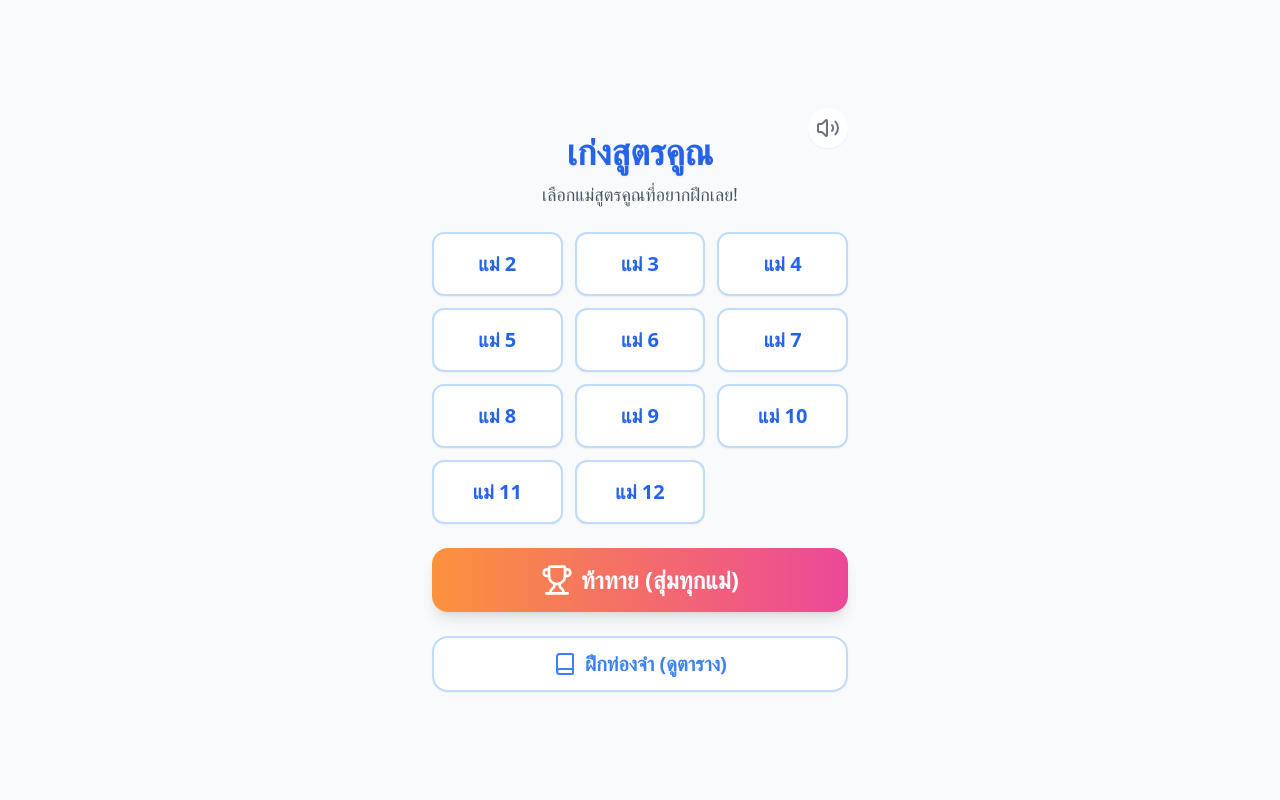
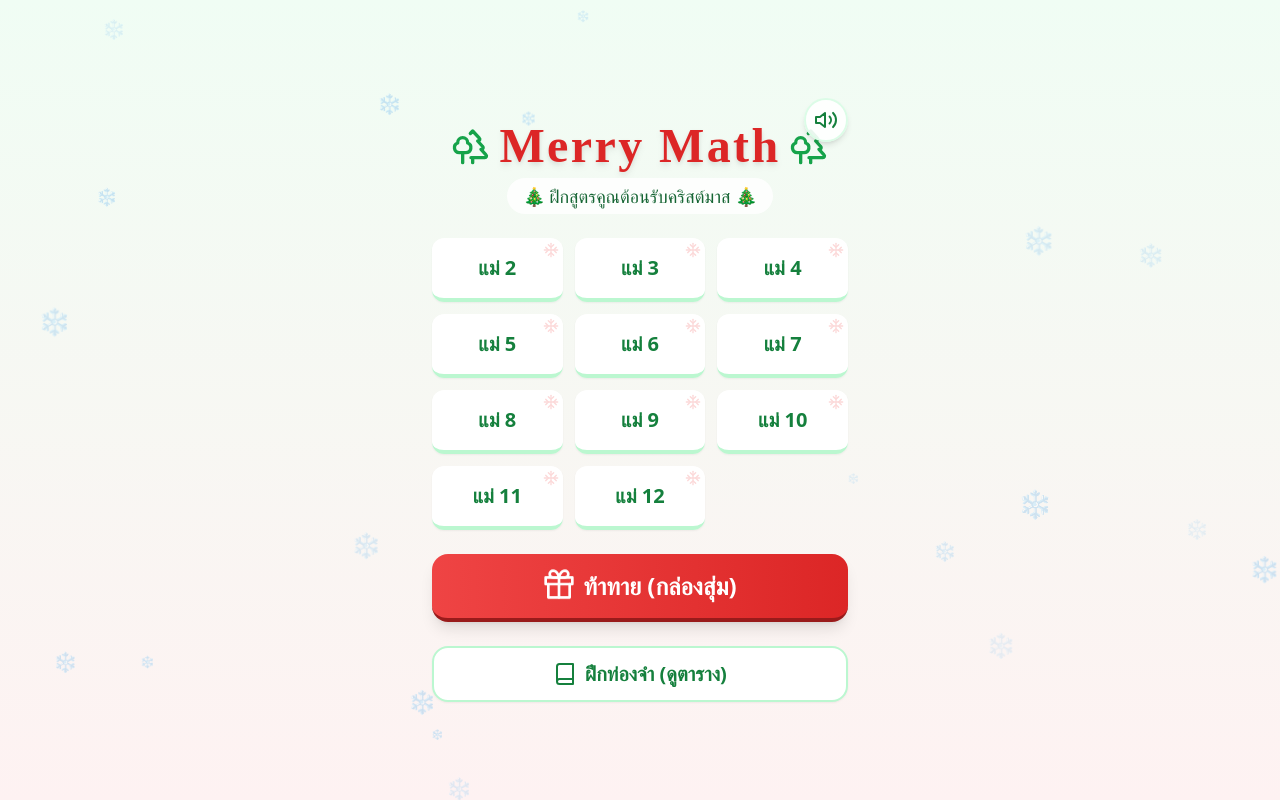
Before and after one commit to Supparerkk/math-game-p3, a React (Create React App) app: page / in a window 1280 px wide. Built offline with nearby package versions, Linux system fonts and the light colour scheme.

Commit message:
christmas theme

```diff
--- a/src/App.js
+++ b/src/App.js
@@ -1,5 +1,5 @@
 import React, { useState, useEffect } from 'react';
-import { Star, Trophy, RefreshCw, Play, Home, Check, X, Book, ArrowLeft, Volume2, VolumeX } from 'lucide-react';
+import { Star, Gift, RefreshCw, Play, Home, Check, X, Book, ArrowLeft, Volume2, VolumeX, Snowflake, Trees } from 'lucide-react';
 
 const MultiplicationGame = () => {
   // Game States: 'menu', 'playing', 'summary', 'study_menu', 'study_detail'
@@ -31,31 +31,31 @@ const MultiplicationGame = () => {
       gain.connect(ctx.destination);
 
       if (type === 'correct') {
-        // Ping sound (High pitch sine wave, ramping up slightly)
+        // Jingle bell-ish sound (Higher pitch, sparkling)
         osc.type = 'sine';
-        osc.frequency.setValueAtTime(500, ctx.currentTime);
-        osc.frequency.exponentialRampToValueAtTime(1000, ctx.currentTime + 0.1);
+        osc.frequency.setValueAtTime(880, ctx.currentTime); // A5
+        osc.frequency.exponentialRampToValueAtTime(1760, ctx.currentTime + 0.1);
 
-        gain.gain.setValueAtTime(0.2, ctx.currentTime);
+        gain.gain.setValueAtTime(0.1, ctx.currentTime);
         gain.gain.exponentialRampToValueAtTime(0.01, ctx.currentTime + 0.5);
 
         osc.start();
         osc.stop(ctx.currentTime + 0.5);
       } else if (type === 'wrong') {
-        // Buzz sound (Low pitch sawtooth, descending)
+        // Low buzzer
         osc.type = 'sawtooth';
         osc.frequency.setValueAtTime(150, ctx.currentTime);
         osc.frequency.linearRampToValueAtTime(100, ctx.currentTime + 0.3);
 
-        gain.gain.setValueAtTime(0.2, ctx.currentTime);
+        gain.gain.setValueAtTime(0.1, ctx.currentTime);
         gain.gain.exponentialRampToValueAtTime(0.01, ctx.currentTime + 0.3);
 
         osc.start();
         osc.stop(ctx.currentTime + 0.3);
       } else if (type === 'click') {
-        // Soft click
+        // Soft woodblock sound
         osc.type = 'sine';
-        osc.frequency.setValueAtTime(800, ctx.currentTime);
+        osc.frequency.setValueAtTime(600, ctx.currentTime);
         gain.gain.setValueAtTime(0.05, ctx.currentTime);
         gain.gain.exponentialRampToValueAtTime(0.01, ctx.currentTime + 0.1);
         osc.start();
@@ -70,20 +70,15 @@ const MultiplicationGame = () => {
   const createQuestionFromNumbers = (num1, num2) => {
     const correctAnswer = num1 * num2;
 
-    // Generate 3 wrong answers that are plausible
     let wrongAnswers = new Set();
     while (wrongAnswers.size < 3) {
       let wrong;
-      // Strategy to make wrong answers look confusingly similar
       const strategy = Math.random();
       if (strategy < 0.3) {
-        // Close number
         wrong = correctAnswer + (Math.floor(Math.random() * 5) + 1) * (Math.random() < 0.5 ? 1 : -1);
       } else if (strategy < 0.6) {
-        // Wrong multiple
         wrong = num1 * (num2 + (Math.floor(Math.random() * 3) + 1) * (Math.random() < 0.5 ? 1 : -1));
       } else {
-        // Random plausible number
         wrong = (Math.floor(Math.random() * 11) + 2) * (Math.floor(Math.random() * 12) + 1);
       }
 
@@ -92,19 +87,15 @@ const MultiplicationGame = () => {
       }
     }
 
-    // Combine and shuffle
     const answers = [correctAnswer, ...Array.from(wrongAnswers)]
       .sort(() => Math.random() - 0.5);
 
     return { num1, num2, correctAnswer, answers };
   };
 
-  // Function to build a queue of unique/balanced questions
   const generateQuestionQueue = (table, count) => {
     let queue = [];
-
     if (table) {
-      // Single Table Mode
       const baseSet = Array.from({ length: 12 }, (_, i) => i + 1);
       let pool = [];
       while (pool.length < count) {
@@ -114,7 +105,6 @@ const MultiplicationGame = () => {
       pool = pool.slice(0, count);
       queue = pool.map(n2 => ({ num1: table, num2: n2 }));
     } else {
-      // Mixed Mode
       let allPairs = [];
       for (let i = 2; i <= 12; i++) {
         for (let j = 1; j <= 12; j++) {
@@ -162,9 +152,7 @@ const MultiplicationGame = () => {
 
     setTimeout(() => {
       setFeedback(null);
-
       const nextCount = questionCount + 1;
-
       if (nextCount >= totalQuestions) {
         setGameState('summary');
       } else {
@@ -176,29 +164,55 @@ const MultiplicationGame = () => {
   };
 
   const getRank = () => {
-    if (score >= 350) return { text: "เซียนคณิตศาสตร์! 🏆", color: "text-yellow-600" };
-    if (score >= 200) return { text: "เก่งยอดเยี่ยม! ⭐", color: "text-purple-600" };
-    if (score >= 100) return { text: "ทำได้ดีมาก! 👍", color: "text-green-600" };
-    return { text: "ฝึกฝนต่อไปนะ! 💪", color: "text-blue-600" };
+    if (score >= 350) return { text: "สุดยอดซานต้า! 🎅🎁", color: "text-red-600" };
+    if (score >= 200) return { text: "เก่งเหมือนเอลฟ์! 🧝", color: "text-green-600" };
+    if (score >= 100) return { text: "ทำได้ดีมาก! 🎄", color: "text-yellow-600" };
+    return { text: "ฝึกฝนต่อไปนะ! ⛄", color: "text-blue-500" };
   };
+
+  // --- Decorative Snow Component ---
+  const SnowBackground = () => (
+    <div className="absolute inset-0 pointer-events-none overflow-hidden z-0">
+      {[...Array(20)].map((_, i) => (
+        <div
+          key={i}
+          className="absolute text-white opacity-20 animate-pulse"
+          style={{
+            top: `${Math.random() * 100}%`,
+            left: `${Math.random() * 100}%`,
+            fontSize: `${Math.random() * 20 + 10}px`,
+            animationDuration: `${Math.random() * 3 + 2}s`
+          }}
+        >
+          ❄
+        </div>
+      ))}
+    </div>
+  );
 
   // --- Components ---
 
   const SoundToggle = () => (
     <button
       onClick={() => setIsSoundOn(!isSoundOn)}
-      className="absolute top-4 right-4 p-2 bg-white/80 rounded-full shadow-sm hover:bg-white text-gray-500 hover:text-blue-500 transition-colors z-50"
+      className="absolute top-4 right-4 p-2 bg-white/90 rounded-full shadow-md hover:bg-white text-green-700 hover:text-green-900 transition-colors z-50 border-2 border-green-100"
     >
       {isSoundOn ? <Volume2 size={24} /> : <VolumeX size={24} />}
     </button>
   );
 
   const MenuScreen = () => (
-    <div className="flex flex-col items-center w-full max-w-md mx-auto p-4 space-y-6 animate-fade-in relative">
+    <div className="flex flex-col items-center w-full max-w-md mx-auto p-4 space-y-6 animate-fade-in relative z-10">
       <SoundToggle />
       <div className="text-center space-y-2 mt-8">
-        <h1 className="text-4xl font-bold text-blue-600 drop-shadow-sm">เก่งสูตรคูณ</h1>
-        <p className="text-gray-600 text-lg">เลือกแม่สูตรคูณที่อยากฝึกเลย!</p>
+        <div className="flex items-center justify-center gap-2">
+            <Trees className="text-green-600 w-10 h-10" />
+            <h1 className="text-5xl font-black text-red-600 drop-shadow-md tracking-wider" style={{ fontFamily: 'cursive' }}>Merry Math</h1>
+            <Trees className="text-green-600 w-10 h-10" />
+        </div>
+        <p className="text-green-800 text-lg font-medium bg-white/80 px-4 py-1 rounded-full inline-block backdrop-blur-sm">
+          🎄 ฝึกสูตรคูณต้อนรับคริสต์มาส 🎄
+        </p>
       </div>
 
       <div className="grid grid-cols-3 gap-3 w-full">
@@ -206,8 +220,11 @@ const MultiplicationGame = () => {
           <button
             key={num}
             onClick={() => startGame(num)}
-            className="bg-white hover:bg-blue-50 border-2 border-blue-200 hover:border-blue-400 text-blue-600 text-xl font-bold py-4 rounded-xl shadow-sm transition-all transform hover:scale-105 active:scale-95"
+            className="bg-white/95 hover:bg-green-50 border-b-4 border-green-200 hover:border-green-400 text-green-700 text-xl font-bold py-4 rounded-xl shadow-sm transition-all transform hover:scale-105 active:scale-95 relative overflow-hidden group"
           >
+            <div className="absolute top-0 right-0 p-1 opacity-20 group-hover:opacity-40 text-red-500">
+                <Snowflake size={16} />
+            </div>
             แม่ {num}
           </button>
         ))}
@@ -215,15 +232,15 @@ const MultiplicationGame = () => {
 
       <button
         onClick={() => startGame(null)}
-        className="w-full bg-gradient-to-r from-orange-400 to-pink-500 text-white text-2xl font-bold py-4 rounded-2xl shadow-lg hover:shadow-xl transform hover:-translate-y-1 transition-all flex items-center justify-center gap-2"
+        className="w-full bg-gradient-to-r from-red-500 to-red-600 text-white text-2xl font-bold py-4 rounded-2xl shadow-lg hover:shadow-xl transform hover:-translate-y-1 transition-all flex items-center justify-center gap-2 border-b-4 border-red-800"
       >
-        <Trophy className="w-8 h-8" />
-        ท้าทาย (สุ่มทุกแม่)
+        <Gift className="w-8 h-8 animate-bounce" />
+        ท้าทาย (กล่องสุ่ม)
       </button>
 
       <button
         onClick={() => { playSound('click'); setGameState('study_menu'); }}
-        className="w-full bg-white text-blue-500 border-2 border-blue-200 text-xl font-bold py-3 rounded-2xl shadow-sm hover:bg-blue-50 transition-all flex items-center justify-center gap-2"
+        className="w-full bg-white text-green-700 border-2 border-green-200 text-xl font-bold py-3 rounded-2xl shadow-sm hover:bg-green-50 transition-all flex items-center justify-center gap-2"
       >
         <Book className="w-6 h-6" />
         ฝึกท่องจำ (ดูตาราง)
@@ -232,17 +249,15 @@ const MultiplicationGame = () => {
   );
 
   const StudyMenuScreen = () => (
-    <div className="flex flex-col items-center w-full max-w-md mx-auto p-4 space-y-6 animate-fade-in h-full relative">
+    <div className="flex flex-col items-center w-full max-w-md mx-auto p-4 space-y-6 animate-fade-in h-full relative z-10">
       <SoundToggle />
       <div className="w-full flex items-center justify-between mt-2">
-        <button onClick={() => { playSound('click'); setGameState('menu'); }} className="p-2 rounded-full hover:bg-slate-100">
-           <ArrowLeft className="w-6 h-6 text-gray-500" />
+        <button onClick={() => { playSound('click'); setGameState('menu'); }} className="p-2 rounded-full bg-white/80 hover:bg-white text-green-700">
+           <ArrowLeft className="w-6 h-6" />
         </button>
-        <h2 className="text-2xl font-bold text-blue-600">ท่องจำสูตรคูณ</h2>
+        <h2 className="text-2xl font-bold text-green-800 drop-shadow-sm bg-white/60 px-4 py-1 rounded-lg">ท่องจำสูตรคูณ</h2>
         <div className="w-10"></div>
       </div>
-
-      <p className="text-gray-600">เลือกแม่ที่ต้องการท่องจำ</p>
 
       <div className="grid grid-cols-3 gap-3 w-full">
         {[2, 3, 4, 5, 6, 7, 8, 9, 10, 11, 12].map((num) => (
@@ -253,7 +268,7 @@ const MultiplicationGame = () => {
               setSelectedTable(num);
               setGameState('study_detail');
             }}
-            className="bg-sky-50 hover:bg-sky-100 border-2 border-sky-200 text-sky-600 text-xl font-bold py-4 rounded-xl shadow-sm transition-all"
+            className="bg-red-50 hover:bg-red-100 border-2 border-red-200 text-red-600 text-xl font-bold py-4 rounded-xl shadow-sm transition-all"
           >
             แม่ {num}
           </button>
@@ -264,34 +279,34 @@ const MultiplicationGame = () => {
 
   const StudyDetailScreen = () => {
     return (
-      <div className="flex flex-col items-center w-full max-w-md mx-auto p-4 h-full animate-fade-in relative">
+      <div className="flex flex-col items-center w-full max-w-md mx-auto p-4 h-full animate-fade-in relative z-10">
         <SoundToggle />
         <div className="w-full flex items-center justify-between mb-4 mt-2">
-          <button onClick={() => { playSound('click'); setGameState('study_menu'); }} className="p-2 rounded-full hover:bg-slate-100">
-             <ArrowLeft className="w-6 h-6 text-gray-500" />
+          <button onClick={() => { playSound('click'); setGameState('study_menu'); }} className="p-2 rounded-full bg-white/80 hover:bg-white text-green-700">
+             <ArrowLeft className="w-6 h-6" />
           </button>
-          <h2 className="text-3xl font-bold text-blue-600">สูตรคูณ แม่ {selectedTable}</h2>
+          <h2 className="text-3xl font-bold text-green-800 bg-white/60 px-4 py-1 rounded-lg">แม่ {selectedTable}</h2>
           <div className="w-10"></div>
         </div>
 
         <div className="flex-1 w-full overflow-y-auto pr-2 custom-scrollbar">
-            <div className="bg-white rounded-2xl shadow-sm border border-gray-100 overflow-hidden">
+            <div className="bg-white/95 rounded-2xl shadow-lg border-2 border-green-100 overflow-hidden">
                 {[1, 2, 3, 4, 5, 6, 7, 8, 9, 10, 11, 12].map((i) => (
-                    <div key={i} className={`flex items-center justify-center py-3 text-2xl font-bold border-b last:border-0 ${i % 2 === 0 ? 'bg-slate-50' : 'bg-white'}`}>
-                        <span className="w-12 text-right text-slate-600">{selectedTable}</span>
+                    <div key={i} className={`flex items-center justify-center py-3 text-2xl font-bold border-b border-green-50 last:border-0 ${i % 2 === 0 ? 'bg-red-50 text-red-700' : 'bg-white text-green-700'}`}>
+                        <span className="w-12 text-right">{selectedTable}</span>
                         <span className="w-8 text-center text-gray-300">x</span>
-                        <span className="w-12 text-center text-blue-500">{i}</span>
+                        <span className="w-12 text-center">{i}</span>
                         <span className="w-8 text-center text-gray-300">=</span>
-                        <span className="w-16 text-left text-orange-500">{selectedTable * i}</span>
+                        <span className="w-16 text-left text-yellow-600">{selectedTable * i}</span>
                     </div>
                 ))}
             </div>
         </div>
 
-        <div className="w-full mt-4 pt-2 border-t border-gray-100">
+        <div className="w-full mt-4 pt-2">
              <button
                 onClick={() => startGame(selectedTable)}
-                className="w-full bg-green-500 hover:bg-green-600 text-white text-xl font-bold py-4 rounded-xl shadow-lg flex items-center justify-center gap-2 transition-all transform active:scale-95"
+                className="w-full bg-green-600 hover:bg-green-700 text-white text-xl font-bold py-4 rounded-xl shadow-lg flex items-center justify-center gap-2 transition-all transform active:scale-95 border-b-4 border-green-800"
             >
                 <Play className="fill-current w-6 h-6" />
                 เริ่มทดสอบ แม่ {selectedTable}
@@ -302,10 +317,10 @@ const MultiplicationGame = () => {
   };
 
   const GameScreen = () => (
-    <div className="flex flex-col items-center w-full max-w-md mx-auto p-4 h-full justify-between animate-fade-in relative">
+    <div className="flex flex-col items-center w-full max-w-md mx-auto p-4 h-full justify-between animate-fade-in relative z-10">
       <SoundToggle />
       {/* Header Stats */}
-      <div className="w-full flex justify-between items-center bg-white p-3 rounded-2xl shadow-sm border border-gray-100 mb-4 mt-8">
+      <div className="w-full flex justify-between items-center bg-white/95 p-3 rounded-2xl shadow-md border-2 border-green-100 mb-4 mt-8">
         <div className="flex items-center gap-2 text-yellow-500 font-bold">
           <Star className="fill-current" />
           <span className="text-xl">{score}</span>
@@ -313,30 +328,35 @@ const MultiplicationGame = () => {
         <div className="text-gray-500 font-medium">
           ข้อที่ {questionCount + 1}/{totalQuestions}
         </div>
-        <div className={`flex items-center gap-1 font-bold ${streak > 1 ? 'text-orange-500' : 'text-gray-300'}`}>
+        <div className={`flex items-center gap-1 font-bold ${streak > 1 ? 'text-red-500' : 'text-gray-300'}`}>
           🔥 {streak}
         </div>
       </div>
 
       {/* Question Card */}
       <div className="flex-1 w-full flex flex-col items-center justify-center mb-6 relative">
-        <div className="bg-white w-full py-12 rounded-3xl shadow-lg border-b-8 border-blue-100 flex flex-col items-center justify-center relative overflow-hidden">
-          <div className="text-2xl text-gray-400 mb-2 font-light">
+        <div className="bg-white w-full py-12 rounded-3xl shadow-xl border-b-8 border-red-200 flex flex-col items-center justify-center relative overflow-hidden">
+            {/* Decoration on card */}
+            <div className="absolute top-0 right-0 text-green-100 transform translate-x-1/4 -translate-y-1/4">
+                <Snowflake size={100} />
+            </div>
+
+          <div className="text-2xl text-gray-400 mb-2 font-light relative z-10">
              {selectedTable ? `แม่ ${selectedTable}` : 'สุ่มแม่'}
           </div>
-          <div className="text-7xl font-black text-slate-700 flex items-center gap-4">
-            <span>{question.num1}</span>
-            <span className="text-blue-400">×</span>
-            <span>{question.num2}</span>
+          <div className="text-7xl font-black text-slate-700 flex items-center gap-4 relative z-10">
+            <span className="text-red-600">{question.num1}</span>
+            <span className="text-green-400">×</span>
+            <span className="text-green-600">{question.num2}</span>
           </div>
 
           {/* Feedback Overlay */}
           {feedback && (
-            <div className={`absolute inset-0 flex items-center justify-center bg-white/90 z-10 transition-all ${feedback === 'correct' ? 'text-green-500' : 'text-red-500'}`}>
+            <div className={`absolute inset-0 flex items-center justify-center bg-white/95 z-20 transition-all ${feedback === 'correct' ? 'text-green-600' : 'text-red-600'}`}>
               {feedback === 'correct' ? (
                 <div className="flex flex-col items-center animate-bounce">
                   <Check className="w-24 h-24" />
-                  <span className="text-3xl font-bold">เยี่ยมมาก!</span>
+                  <span className="text-3xl font-bold">Ho! Ho! Ho! 🎅</span>
                 </div>
               ) : (
                 <div className="flex flex-col items-center animate-pulse">
@@ -356,12 +376,9 @@ const MultiplicationGame = () => {
             key={idx}
             disabled={feedback !== null}
             onClick={() => handleAnswer(ans)}
-            className={`py-6 text-3xl font-bold rounded-2xl shadow-md border-b-4 transition-all active:border-b-0 active:translate-y-1 ${
-              ['bg-red-100 text-red-600 border-red-200 hover:bg-red-200',
-               'bg-green-100 text-green-600 border-green-200 hover:bg-green-200',
-               'bg-yellow-100 text-yellow-600 border-yellow-200 hover:bg-yellow-200',
-               'bg-blue-100 text-blue-600 border-blue-200 hover:bg-blue-200'][idx % 4]
-            }`}
+            className={`py-6 text-3xl font-bold rounded-2xl shadow-md border-b-4 transition-all active:border-b-0 active:translate-y-1 bg-white hover:bg-gray-50
+              ${idx % 2 === 0 ? 'text-red-600 border-red-200' : 'text-green-600 border-green-200'}
+            `}
           >
             {ans}
           </button>
@@ -370,7 +387,7 @@ const MultiplicationGame = () => {
 
       <button
         onClick={() => { playSound('click'); setGameState('menu'); }}
-        className="mt-6 text-gray-400 hover:text-gray-600 flex items-center gap-2 text-sm"
+        className="mt-6 text-white/80 hover:text-white flex items-center gap-2 text-sm bg-black/20 px-4 py-2 rounded-full"
       >
         <Home className="w-4 h-4" /> กลับหน้าหลัก
       </button>
@@ -380,33 +397,33 @@ const MultiplicationGame = () => {
   const SummaryScreen = () => {
     const rank = getRank();
     return (
-      <div className="flex flex-col items-center justify-center w-full max-w-md mx-auto p-6 text-center h-full space-y-8 animate-fade-in relative">
+      <div className="flex flex-col items-center justify-center w-full max-w-md mx-auto p-6 text-center h-full space-y-8 animate-fade-in relative z-10">
         <SoundToggle />
         <div className="relative mt-8">
-          <div className="absolute -inset-4 bg-yellow-200 rounded-full blur-xl opacity-50 animate-pulse"></div>
-          <Trophy className="w-32 h-32 text-yellow-500 relative z-10 drop-shadow-md" />
+          <div className="absolute -inset-4 bg-yellow-100 rounded-full blur-xl opacity-50 animate-pulse"></div>
+          <Gift className="w-32 h-32 text-red-500 relative z-10 drop-shadow-md animate-bounce" />
         </div>
 
         <div className="space-y-2">
-          <h2 className="text-3xl font-bold text-gray-800">จบเกมแล้ว!</h2>
-          <div className={`text-2xl font-bold ${rank.color}`}>{rank.text}</div>
+          <h2 className="text-3xl font-bold text-gray-800 bg-white/60 px-4 py-1 rounded-lg inline-block">จบเกมแล้ว!</h2>
+          <div className={`text-2xl font-bold bg-white/80 p-2 rounded-xl shadow-sm ${rank.color}`}>{rank.text}</div>
         </div>
 
-        <div className="grid grid-cols-2 gap-4 w-full bg-white p-6 rounded-2xl shadow-sm border border-gray-100">
+        <div className="grid grid-cols-2 gap-4 w-full bg-white/95 p-6 rounded-2xl shadow-md border border-green-100">
           <div className="flex flex-col items-center">
             <span className="text-gray-400 text-sm">คะแนนรวม</span>
-            <span className="text-4xl font-black text-blue-600">{score}</span>
+            <span className="text-4xl font-black text-red-600">{score}</span>
           </div>
           <div className="flex flex-col items-center">
             <span className="text-gray-400 text-sm">คอมโบสูงสุด</span>
-            <span className="text-4xl font-black text-orange-500">{maxStreak}</span>
+            <span className="text-4xl font-black text-green-600">{maxStreak}</span>
           </div>
         </div>
 
         <div className="flex flex-col w-full gap-3">
           <button
             onClick={() => startGame(selectedTable)}
-            className="w-full bg-green-500 hover:bg-green-600 text-white text-xl font-bold py-4 rounded-xl shadow-lg flex items-center justify-center gap-2 transition-colors"
+            className="w-full bg-green-500 hover:bg-green-600 text-white text-xl font-bold py-4 rounded-xl shadow-lg flex items-center justify-center gap-2 transition-colors border-b-4 border-green-700"
           >
             <RefreshCw className="w-6 h-6" />
             เล่นอีกครั้ง {selectedTable ? `(แม่ ${selectedTable})` : '(สุ่ม)'}
@@ -414,7 +431,7 @@ const MultiplicationGame = () => {
 
           <button
             onClick={() => { playSound('click'); setGameState('menu'); }}
-            className="w-full bg-white hover:bg-gray-50 text-gray-600 border-2 border-gray-200 text-xl font-bold py-4 rounded-xl shadow-sm flex items-center justify-center gap-2 transition-colors"
+            className="w-full bg-white hover:bg-gray-50 text-red-600 border-2 border-red-200 text-xl font-bold py-4 rounded-xl shadow-sm flex items-center justify-center gap-2 transition-colors"
           >
             <Home className="w-6 h-6" />
             เลือกแม่สูตรคูณใหม่
@@ -425,7 +442,8 @@ const MultiplicationGame = () => {
   };
 
   return (
-    <div className="min-h-screen bg-slate-50 font-sans selection:bg-blue-100 flex items-center justify-center overflow-hidden">
+    <div className="min-h-screen bg-gradient-to-b from-green-50 to-red-50 font-sans selection:bg-green-200 flex items-center justify-center overflow-hidden relative">
+      <SnowBackground />
       {gameState === 'menu' && <MenuScreen />}
       {gameState === 'study_menu' && <StudyMenuScreen />}
       {gameState === 'study_detail' && <StudyDetailScreen />}
```
Also changed, not shown: package.json (+4 -4 lines).
